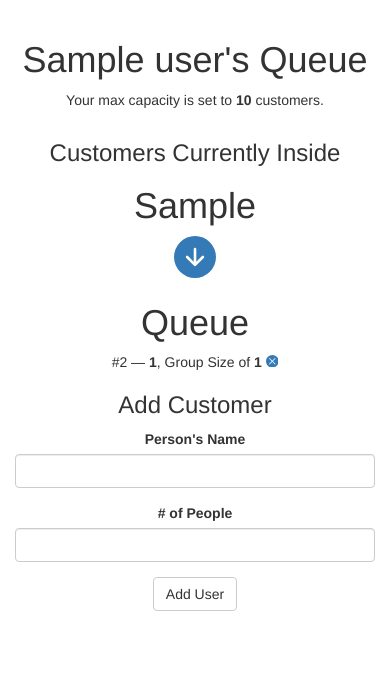
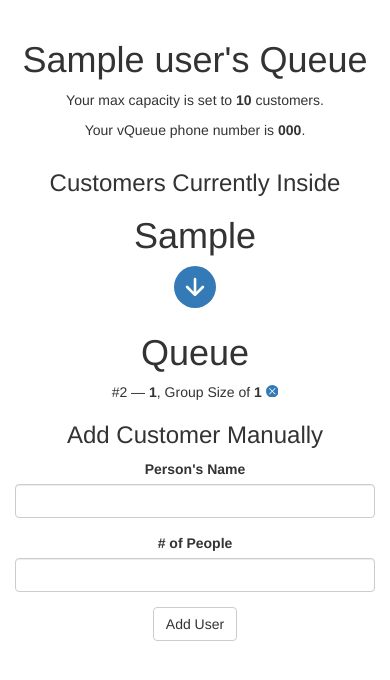
Before and after one commit to karmdesai/vQueue, a Flask app: page /queue in a window 390 px wide. Shown: the part 52-732 px from the top of the page. Run offline with Flask 2, Linux system fonts and the light colour scheme; the visitor is signed in with stand-in values (Sample User, id 1); a database or web service that is not in the repository returns one stand-in record (values such as "Sample title"); parts of the project's set-up code (start-up, migrations or seed data) failed here and were passed over; some libraries are stand-ins or nearby versions.

Commit message:
fix chat bug :iphone:

```diff
--- a/app/helper.py
+++ b/app/helper.py
@@ -6,6 +6,10 @@ def getAvailableNumbers(twilioClient, chosenCountry):
         allNums.append(record.phone_number)
 
     return allNums
+
+def createNumber(twilioClient, phoneNumber):
+    incomingNumber = twilioClient.incoming_phone_numbers \
+                        .create(phone_number=phoneNumber, sms_url='http://c76f708c35be.ngrok.io/chat')
 
 def sendMessage(twilioClient, fromNumber, toNumber, messageToSend):
     sentMessage = twilioClient.messages.create(body=messageToSend, from_=fromNumber,to=toNumber)
--- a/app/routes.py
+++ b/app/routes.py
@@ -8,7 +8,7 @@ from app import client
 
 from app.relations import changeAllR, changeRCustomers, addToQ, removeFromQ
 from app.forms import LoginForm, RegisterForm, CreateRoomForm, ManualAddForm
-from app.helper import sendMessage, isInt, isPhoneNumber, findAllValues
+from app.helper import sendMessage, isInt, isPhoneNumber, findAllValues, createNumber
 
 from twilio.twiml.messaging_response import MessagingResponse
 from flask import render_template, redirect, url_for
@@ -150,7 +150,8 @@ def queue():
         return redirect(url_for('index'))
 
     return render_template('queue.html', title='Queue', bName=cBusiness['bName'], form=form,
-        rMax=cBusiness['rMax'], rCustomers=cBusiness['rCustomers'], rQueue=cBusiness['rQueue'])
+        rMax=cBusiness['rMax'], rCustomers=cBusiness['rCustomers'],
+        rQueue=cBusiness['rQueue'], uPhone=cBusiness['uPhone'])
 
 
 @app.route('/login', methods=['GET', 'POST'])
@@ -189,6 +190,8 @@ def register():
 
             if existingUser is None:
                 hashedPass = bcrypt.hashpw(form.uPassword.data.encode('utf-8'), bcrypt.gensalt())
+
+                createNumber(client, form.uPhone.data)
 
                 users.insert(
                     {
@@ -235,15 +238,8 @@ def chat():
 
         return str(response)
 
-    if 'HELLO' in incomingMessage:
+    if 'JOIN' in incomingMessage:
         message.body("Welcome to {}!".format(cBusiness['bName']))
-        message.body("If you want to join the queue, type 'JOIN'.")
-        message.body("If you want to check your position in line, type 'CHECK'.")
-        message.body("If you want to leave the queue, type 'LEAVE'.")
-
-        haveResponded = True
-
-    if 'JOIN' in incomingMessage:
         message.body("Before you join the queue, please respond")
         message.body('with the number of people in your group.')
         message.body("If you're here by yourself, just respond with 1.")
@@ -254,10 +250,10 @@ def chat():
 
     if isInt(incomingMessage) and ('triedJoining' in session):
 
-        if int(incomingMessage) <= 6:
+        if sentFrom not in findAllValues(cBusiness['rQueue'], 'cID'):
+            availableSpace = cBusiness['rMax'] - cBusiness['rCustomers']
 
-            if sentFrom not in findAllValues(cBusiness['rQueue'], 'cID'):
-                availableSpace = cBusiness['rMax'] - cBusiness['rCustomers']
+            if int(incomingMessage) <= 8:
 
                 if availableSpace >= int(incomingMessage) and len(cBusiness['rQueue']) == 0:
                     message.body('There is enough space inside the building.')
@@ -267,25 +263,22 @@ def chat():
                         rCustomers=cBusiness['rCustomers'] + int(incomingMessage))
 
                 else:
+                    message.body("Good news! I've added you to the queue.")
+                    message.body("If you want to check your position in line, type 'CHECK'.")
+                    message.body("I will let you know when you can enter the building.")
+
                     addToQ(document=users, ID=cBusiness['_id'],
                         cID=sentFrom, groupSize=int(incomingMessage))
 
-                    message.body("Good news! I've added you to the queue.")
-
-                    userPosition = findAllValues(cBusiness['rQueue'], 'cID').index(sentFrom)
-                    message.body("You are currently #{} in line.".format(userPosition + 1))
-
-                    message.body("I will let you know when you can enter the building.")
-
             else:
-                message.body('You are already in the queue!')
-
-                userPosition = findAllValues(cBusiness['rQueue'], 'cID').index(sentFrom)
-                message.body("You are currently #{} in line.".format(userPosition + 1))
+                message.body('Only up to 8 people can join the queue using one phone number.')
+                message.body('If your group has more than 8 people, please visit the building.')
 
         else:
-            message.body('Only up to 6 people can join the queue using one phone number.')
-            message.body('If your group has more than 6 people, please visit the building.')
+            message.body('You are already in the queue!')
+
+            userPosition = findAllValues(cBusiness['rQueue'], 'cID').index(sentFrom)
+            message.body("You are currently #{} in line.".format(userPosition + 1))
 
         haveResponded = True
 
@@ -300,24 +293,10 @@ def chat():
 
         haveResponded = True
 
-    if 'LEAVE' in incomingMessage:
-        if sentFrom in findAllValues(cBusiness['rQueue'], 'cID'):
-            removeFromQ(document=users, ID=cBusiness['_id'], cID=sentFrom)
-            message.body("You have been removed from the queue!")
-
-            message.body("Please visit again soon.")
-
-        else:
-            message.body('You are not in the queue as of now.')
-            message.body("Type 'JOIN' to get started!")
-
-        haveResponded = True
-
     if not haveResponded:
         message.body("Sorry, I don't know how to help with that.")
         message.body("If you want to join the queue, type 'JOIN'.")
         message.body("If you want to check your position in line, type 'CHECK'.")
-        message.body("If you want to leave the queue, type 'LEAVE'.")
 
     return str(response)
 
--- a/app/static/main.css
+++ b/app/static/main.css
@@ -1,5 +1,6 @@
 .myQ {
-    overflow-y: scroll;
+    max-height: 10vh;
+    overflow-y: auto;
 }
 
 .x:hover {
--- a/app/templates/queue.html
+++ b/app/templates/queue.html
@@ -13,6 +13,8 @@
         <h1>{{ bName }}'s Queue</h1>
         <p class="display-5">Your max capacity is set to <strong>
             {{ rMax }}</strong> customers.</p>
+        <p class="display-5">Your vQueue phone number is<strong>
+            {{ uPhone }}</strong>.</p>
     </div>
 
     <div class="row mb-4"></div>
@@ -50,7 +52,7 @@
             </div>
         </div>
         <div class="col-md-3">
-            <h3>Add Customer</h3>
+            <h3>Add Customer Manually</h3>
             {{ wtf.quick_form(form) }}
         </div>
     </div>
```
